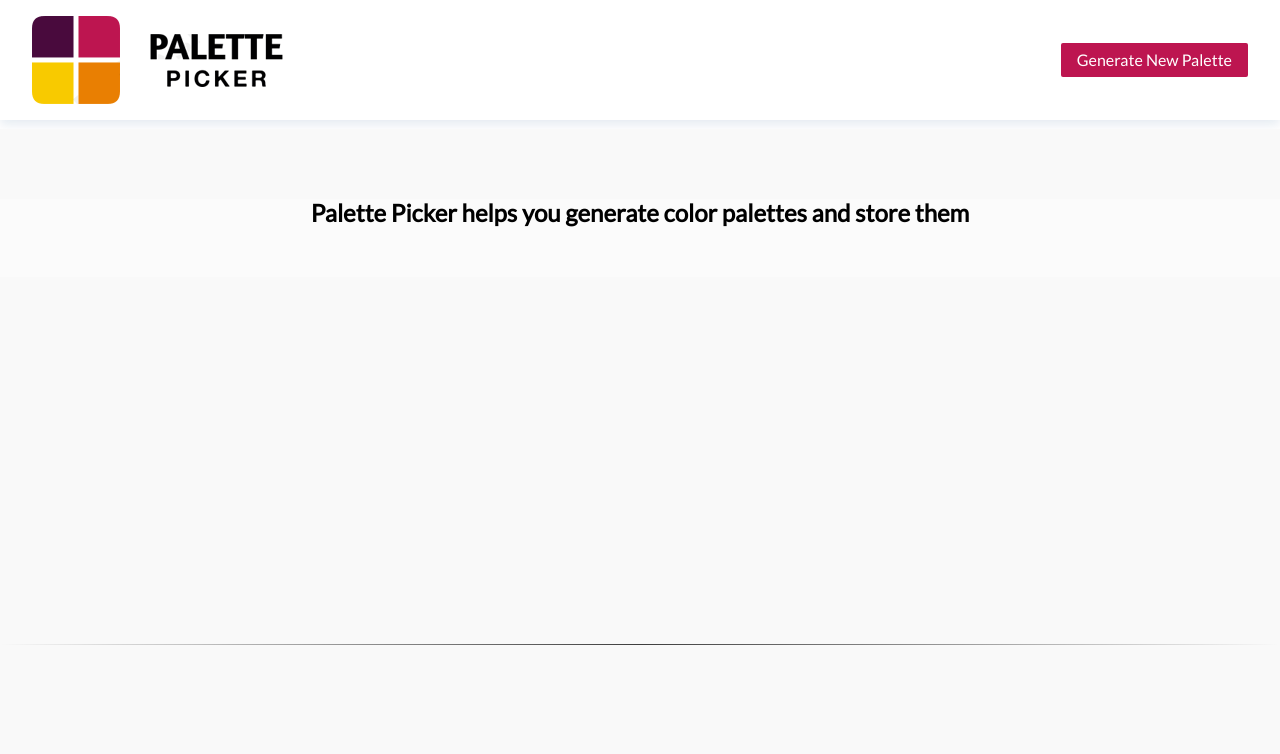
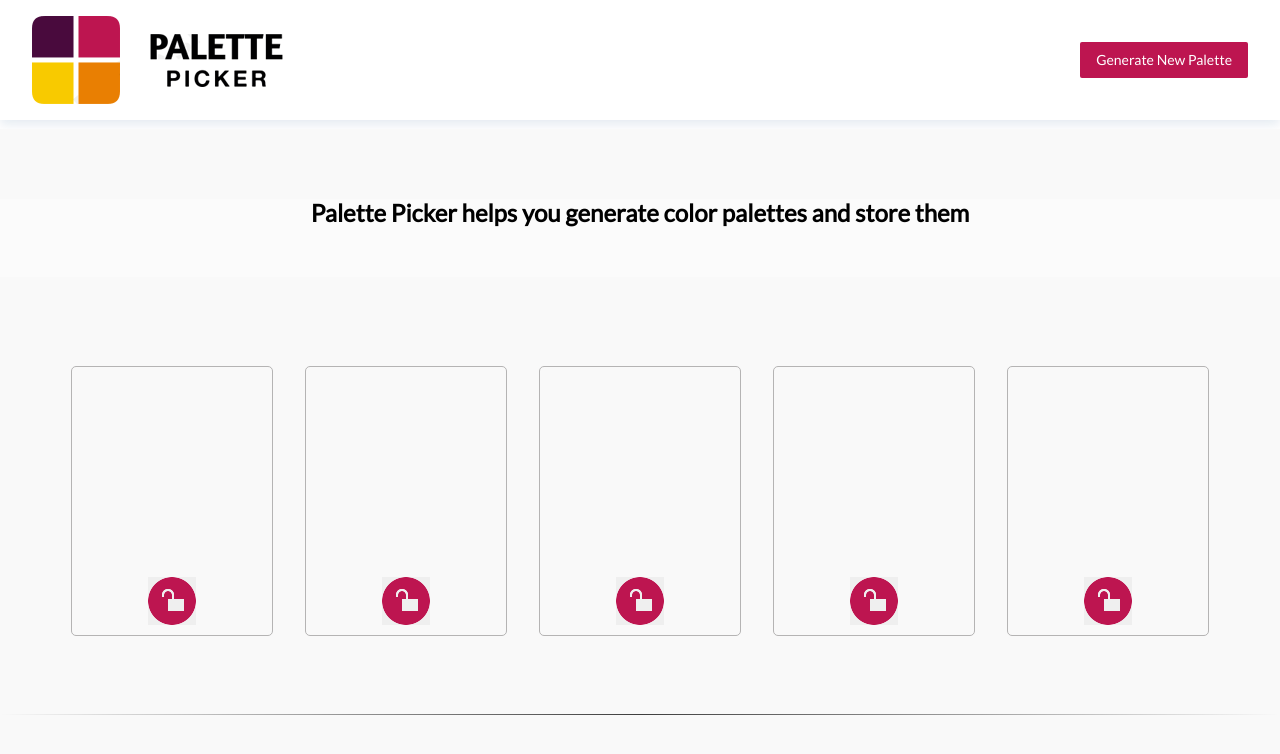
Before and after one commit to CamArturo/palette-picker, a website: page public/views/index.html in a window 1280 px wide. Drawn offline with nearby package versions, Linux system fonts and the light colour scheme; a web font is replaced by a local one.

Commit message:
Added jQuery toggle for lock img

```diff
--- a/public/css/styles.scss
+++ b/public/css/styles.scss
@@ -6,6 +6,7 @@ html {
 *, *:before, *:after {
   box-sizing: inherit;
 }
+@import '../node_modules/normalize.css/normalize.css';
 
 /*==========  General  ==========*/
 
@@ -25,7 +26,8 @@ hr.styled {
 
 .btn {
   width: auto;
-  padding: 8px 16px;
+  padding: 10px 16px;
+  font-size: 14px;
   height: fit-content;
   background-color: #bd1550;
   color: #fff;
@@ -76,6 +78,10 @@ header {
   display: flex;
   justify-content: center;
   padding: 70px 0;
+  .card-container {
+    border: 1px solid #b5b4b4;
+    border-radius: 5px;
+    margin: 0 1rem;
     .card {
       height: 200px;
       width: 200px;
@@ -88,6 +94,22 @@ header {
     .card-bottom {
       color: #fff;
       text-shadow: 1px 1px 2px rgba(150, 150, 150, 0.6);
+    }
+    img {
+      margin: 10px auto;
+      display: block;
+    }
+    button {
+      width: 48px;
+      height: 48px;
+      border: none;
+      margin: 10px auto;
+      display: block;
+      background-image: url("../assets/lock-closed-48.png");
+      &.open {
+        background-image: url("../assets/lock-open-48.png");
+      }
+    }
   }
 }
 
--- a/public/js/scripts.js
+++ b/public/js/scripts.js
@@ -19,6 +19,8 @@ const generateFiveColors = () => {
   setCSS(colorPalette);
 };
 
+
+
 const setCSS = (colorPalette) => {
   $('.card-1').css('background-color', colorPalette[0]);
   $(`<p>${colorPalette[0]}</p>`).appendTo( $( ".card-1 .card-bottom" ) );
@@ -33,3 +35,6 @@ const setCSS = (colorPalette) => {
 };
 
 $('.generator-btn').on('click', generateFiveColors);
+$('.lock-btn').on('click', () => {
+  $(".lock-btn").toggleClass('open');
+});
--- a/public/views/index.html
+++ b/public/views/index.html
@@ -3,10 +3,10 @@
 <head>
   <meta charset="UTF-8">
   <title>Camilo's Palette Picker</title>
-  <link rel="stylesheet" href="../css/normalize.css">
+  <!--<link rel="stylesheet" href="../css/normalize.css">-->
   <link rel="stylesheet" href="../css/styles.css">
   <link href="https://fonts.googleapis.com/css?family=Lato|Mukta+Vaani" rel="stylesheet">
-  <link rel="shortcut icon" type="image/png" href="../assets/favicon-32x32.png"/>
+  <link rel="shortcut icon" type="image/png" href="../assets/favicon-32x32.png" />
 </head>
 <body>
 <header>
@@ -16,20 +16,40 @@
 <section class="main-content">
   <h2>Palette Picker helps you generate color palettes and store them</h2>
   <section class="color-palette-container">
-      <article class="card card-1">
-       <section class="card-bottom"></section>
+    <article class="card-container">
+      <section class="card card-1">
+        <section class="card-bottom">
+        </section>
+      </section>
+      <button class="lock-btn open"></button>
     </article>
-      <article class="card card-2">
-        <section class="card-bottom"></section>
+    <article class="card-container">
+      <section class="card card-2">
+        <section class="card-bottom">
+        </section>
+      </section>
+      <button class="lock-btn open"></button>
     </article>
-      <article class="card card-3">
-        <section class="card-bottom"></section>
+    <article class="card-container">
+      <section class="card card-3">
+        <section class="card-bottom">
+        </section>
+      </section>
+      <button class="lock-btn open"></button>
     </article>
-      <article class="card card-4">
-        <section class="card-bottom"></section>
+    <article class="card-container">
+      <section class="card card-4">
+        <section class="card-bottom">
+        </section>
+      </section>
+      <button class="lock-btn open"></button>
     </article>
-      <article class="card card-5">
-        <section class="card-bottom"></section>
+    <article class="card-container">
+      <section class="card card-5">
+        <section class="card-bottom">
+        </section>
+      </section>
+      <button class="lock-btn open"></button>
     </article>
   </section>
   <hr class="styled">
```
Also changed, not shown: public/assets/lock-closed-48.png (added), public/assets/lock-open-48.png (added), public/css/styles.css, 1 other file. Lines whose indentation alone changed are shown as unchanged.
